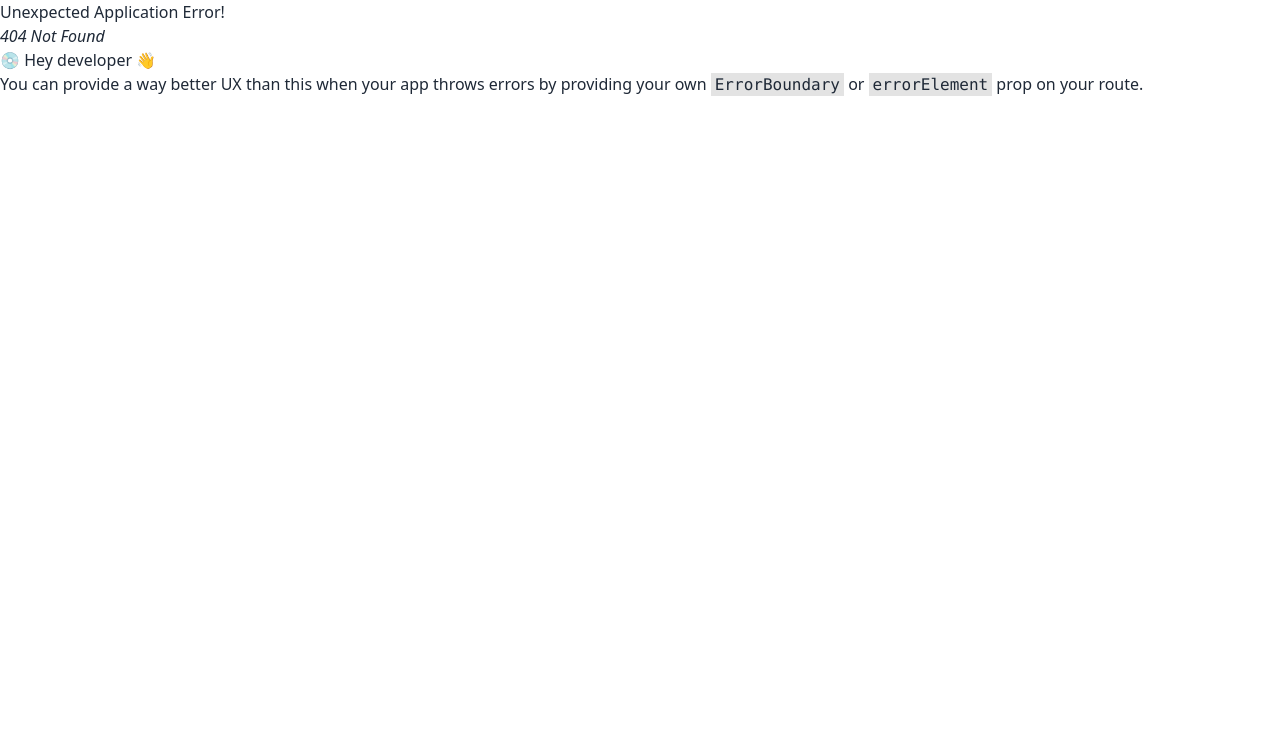
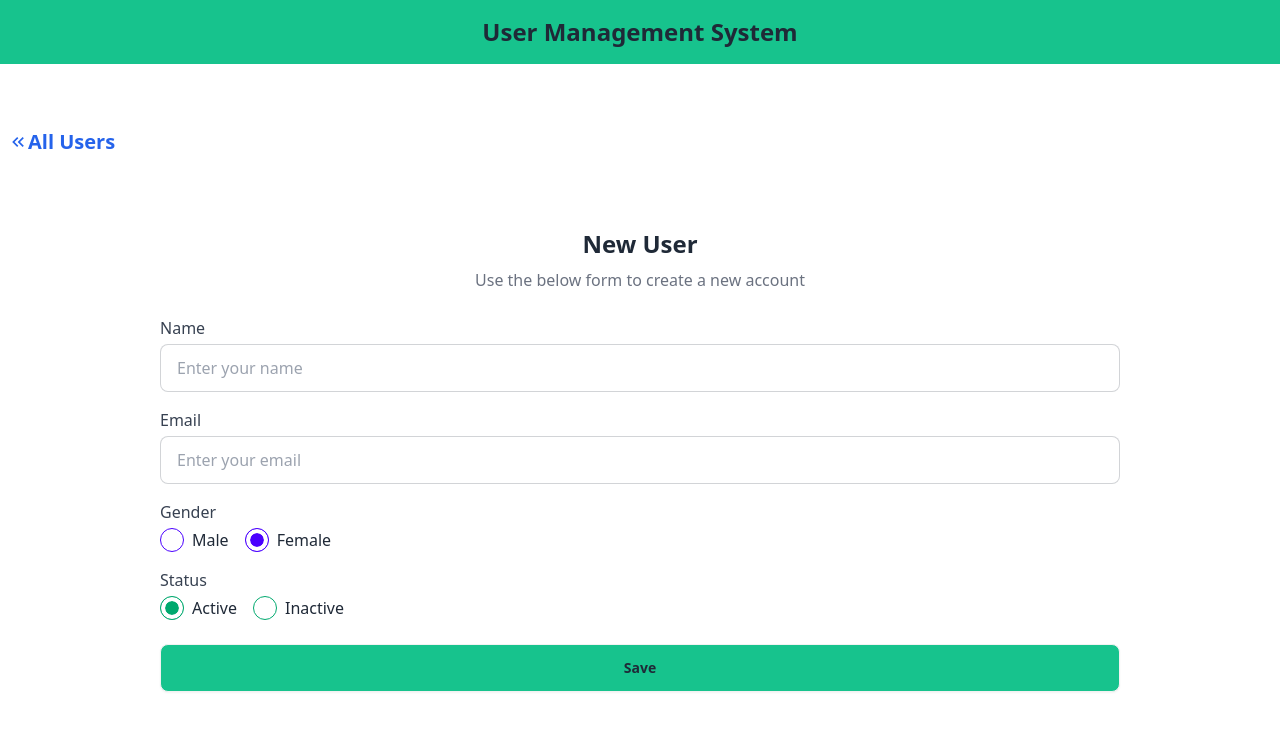
Before and after one commit to AnsarulIslam10/User-Management-System, a React (Vite) app in the folder user-management-system-client/: page /add-user in a window 1280 px wide. Before the commit this address had no page. Shown: the top 730 px of the page. Built offline with nearby package versions, Linux system fonts and the light colour scheme.

Commit message:
add user form design

```diff
--- a/user-management-system-client/src/components/Navbar.jsx
+++ b/user-management-system-client/src/components/Navbar.jsx
@@ -2,7 +2,7 @@ import React from 'react';
 
 const Navbar = () => {
     return (
-        <div className='bg-green-500 font-bold text-white py-4 text-center'>
+        <div className='bg-[#17C38D] font-semibold py-4 text-center'>
             <h1 className='text-2xl'>User Management System</h1>
         </div>
     );
--- a/user-management-system-client/src/main.jsx
+++ b/user-management-system-client/src/main.jsx
@@ -4,6 +4,7 @@ import "./index.css";
 import { createBrowserRouter, RouterProvider } from "react-router-dom";
 import MainLayout from "./MainLayout/MainLayout";
 import HomePage from "./pages/HomePage";
+import AddUser from "./pages/AddUser";
 const router = createBrowserRouter([
   {
     path: "/",
@@ -12,6 +13,10 @@ const router = createBrowserRouter([
       {
         path: '/',
         element: <HomePage></HomePage>
+      },
+      {
+        path: '/add-user',
+        element: <AddUser></AddUser>
       }
     ]
   },
--- /dev/null
+++ b/user-management-system-client/src/pages/AddUser.jsx
@@ -0,0 +1,101 @@
+import React from "react";
+import { MdKeyboardDoubleArrowLeft } from "react-icons/md";
+import { Link } from "react-router-dom";
+
+const AddUser = () => {
+  return (
+    <div className="max-w-7xl mx-auto px-2 mt-16">
+      <Link
+        to={"/"}
+        className="flex items-center text-xl font-semibold text-blue-600"
+      >
+        <MdKeyboardDoubleArrowLeft /> All Users
+      </Link>
+
+      <div className="flex justify-center items-center mt-10">
+        <div className="bg-white rounded-lg p-8 w-full max-w-5xl">
+          <h2 className="text-2xl font-bold text-center mb-2">New User</h2>
+          <p className="text-gray-500 text-center mb-6">
+            Use the below form to create a new account
+          </p>
+          <form>
+            {/* Name Field */}
+            <div className="mb-4">
+              <label className="block text-gray-700 mb-1">Name</label>
+              <input
+                type="text"
+                name="name"
+                placeholder="Enter your name"
+                className="input input-bordered w-full"
+              />
+            </div>
+            {/* Email Field */}
+            <div className="mb-4">
+              <label className="block text-gray-700 mb-1">Email</label>
+              <input
+                type="email"
+                name="email"
+                placeholder="Enter your email"
+                className="input input-bordered w-full"
+              />
+            </div>
+            {/* Gender Radio Buttons */}
+            <div className="mb-4">
+              <label className="block text-gray-700 mb-1">Gender</label>
+              <div className="flex space-x-4">
+                <label className="flex items-center">
+                  <input
+                    type="radio"
+                    name="gender"
+                    className="radio radio-primary"
+                  />
+                  <span className="ml-2">Male</span>
+                </label>
+                <label className="flex items-center">
+                  <input
+                    type="radio"
+                    name="gender"
+                    className="radio radio-primary"
+                    defaultChecked
+                  />
+                  <span className="ml-2">Female</span>
+                </label>
+              </div>
+            </div>
+            {/* Status Radio Buttons */}
+            <div className="mb-6">
+              <label className="block text-gray-700 mb-1">Status</label>
+              <div className="flex space-x-4">
+                <label className="flex items-center">
+                  <input
+                    type="radio"
+                    name="status"
+                    className="radio radio-success"
+                    defaultChecked
+                  />
+                  <span className="ml-2">Active</span>
+                </label>
+                <label className="flex items-center">
+                  <input
+                    type="radio"
+                    name="status"
+                    className="radio radio-success"
+                  />
+                  <span className="ml-2">Inactive</span>
+                </label>
+              </div>
+            </div>
+            {/* Save Button */}
+            <div>
+              <button type="submit" className="btn bg-[#17C38D] w-full">
+                Save
+              </button>
+            </div>
+          </form>
+        </div>
+      </div>
+    </div>
+  );
+};
+
+export default AddUser;
```
